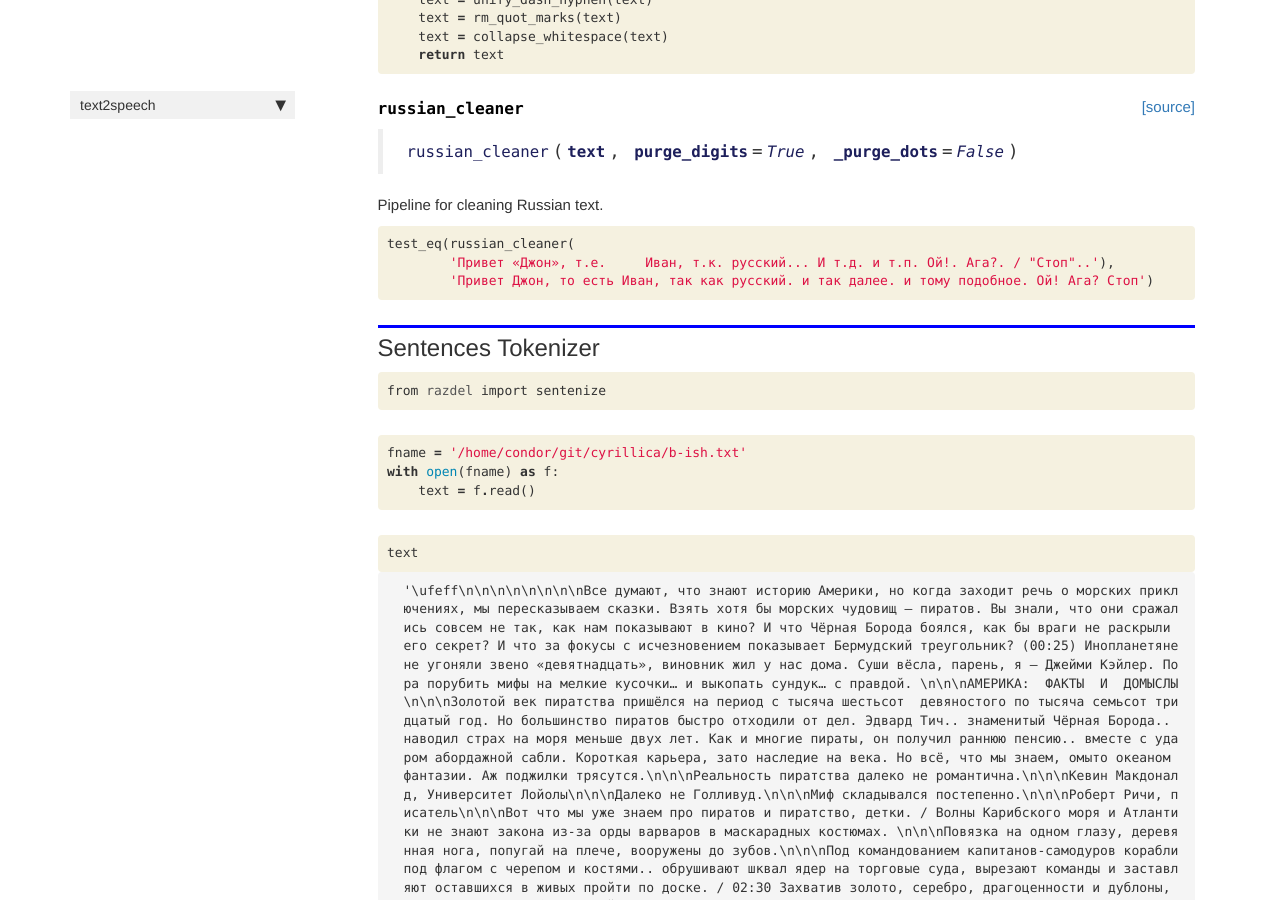
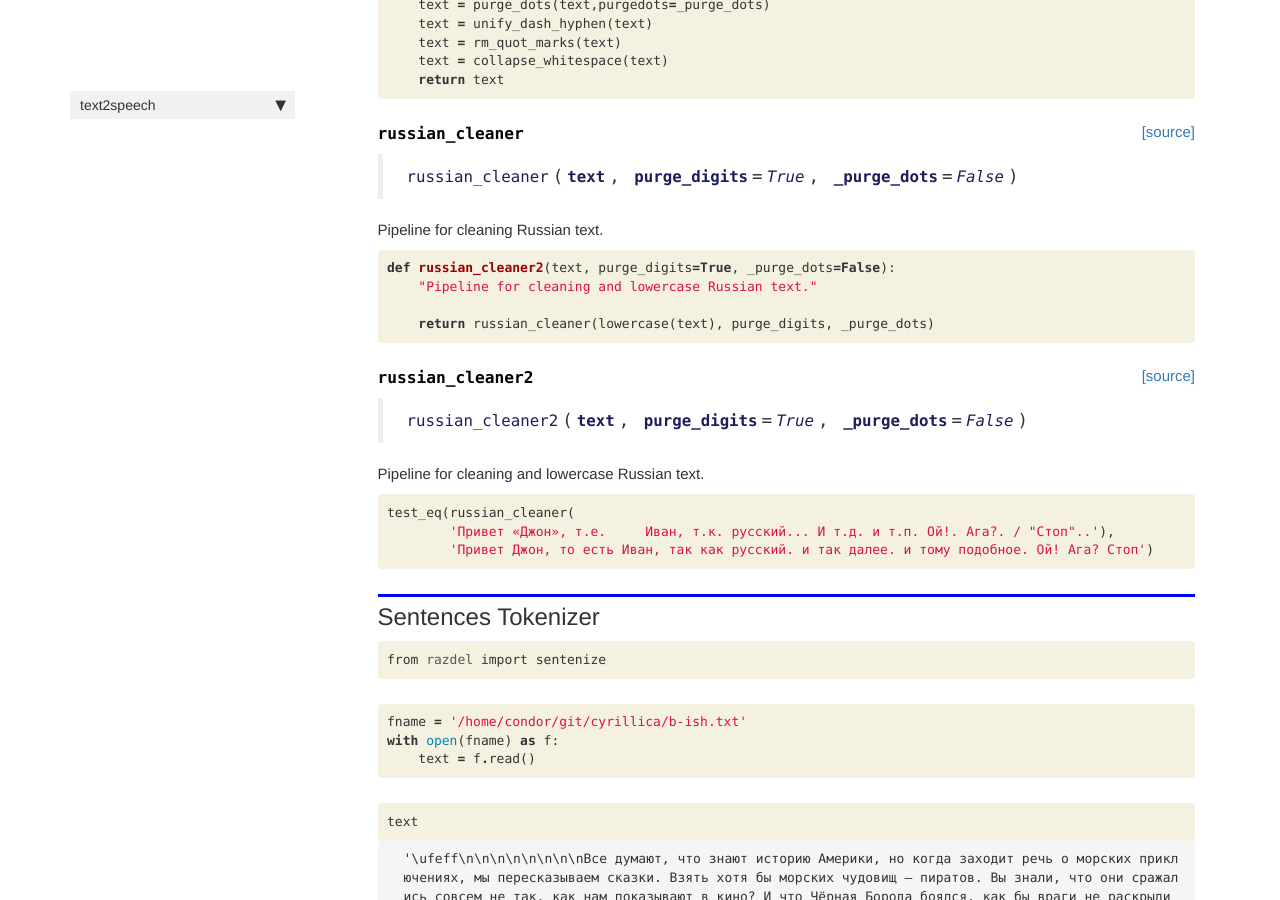
Before and after one commit to kdorichev/text2speech, a Jekyll site: the page built from docs/text_norm.html, in a window 1280 px wide and 900 px high, scrolled down 4014 px. Built offline with Jekyll 4.4.1, drawn with Linux system fonts in a browser that asks for light colours; nearby versions of some CDN libraries; comment, search, counter and statistics services are not loaded; some of the changed text lies outside the part shown.

Commit message:
russian_cleaner2 added
Signed-off-by: Konstantin Dorichev <korichev@gmail.com>

```diff
--- a/docs/text_norm.html
+++ b/docs/text_norm.html
@@ -737,6 +737,51 @@ description: "Functions used for TTS Dataset Preparation"
 
 <div class="inner_cell">
     <div class="input_area">
+<div class=" highlight hl-ipython3"><pre><span></span><span class="k">def</span> <span class="nf">russian_cleaner2</span><span class="p">(</span><span class="n">text</span><span class="p">,</span> <span class="n">purge_digits</span><span class="o">=</span><span class="kc">True</span><span class="p">,</span> <span class="n">_purge_dots</span><span class="o">=</span><span class="kc">False</span><span class="p">):</span>
+    <span class="s2">&quot;Pipeline for cleaning and lowercase Russian text.&quot;</span>
+
+    <span class="k">return</span> <span class="n">russian_cleaner</span><span class="p">(</span><span class="n">lowercase</span><span class="p">(</span><span class="n">text</span><span class="p">),</span> <span class="n">purge_digits</span><span class="p">,</span> <span class="n">_purge_dots</span><span class="p">)</span>
+</pre></div>
+
+    </div>
+</div>
+</div>
+
+</div>
+    {% endraw %}
+
+    {% raw %}
+
+<div class="cell border-box-sizing code_cell rendered">
+
+<div class="output_wrapper">
+<div class="output">
+
+<div class="output_area">
+
+
+<div class="output_markdown rendered_html output_subarea ">
+<h4 id="russian_cleaner2" class="doc_header"><code>russian_cleaner2</code><a href="https://github.com/kdorichev/text2speech/tree/master/text2speech/text_norm.py#L155" class="source_link" style="float:right">[source]</a></h4><blockquote><p><code>russian_cleaner2</code>(<strong><code>text</code></strong>, <strong><code>purge_digits</code></strong>=<em><code>True</code></em>, <strong><code>_purge_dots</code></strong>=<em><code>False</code></em>)</p>
+</blockquote>
+<p>Pipeline for cleaning and lowercase Russian text.</p>
+
+</div>
+
+</div>
+
+</div>
+</div>
+
+</div>
+    {% endraw %}
+
+    {% raw %}
+
+<div class="cell border-box-sizing code_cell rendered">
+<div class="input">
+
+<div class="inner_cell">
+    <div class="input_area">
 <div class=" highlight hl-ipython3"><pre><span></span><span class="n">test_eq</span><span class="p">(</span><span class="n">russian_cleaner</span><span class="p">(</span>
         <span class="s1">&#39;Привет «Джон», т.е.     Иван, т.к. русский... И т.д. и т.п. Ой!. Ага?. / &quot;Стоп&quot;..&#39;</span><span class="p">),</span>
         <span class="s1">&#39;Привет Джон, то есть Иван, так как русский. и так далее. и тому подобное. Ой! Ага? Стоп&#39;</span><span class="p">)</span>
@@ -1356,7 +1401,7 @@ description: "Functions used for TTS Dataset Preparation"
 <div class="inner_cell">
     <div class="input_area">
 <div class=" highlight hl-ipython3"><pre><span></span><span class="nb">print</span><span class="p">(</span><span class="sa">f</span><span class="s1">&#39;Char</span><span class="se">\t</span><span class="s1">Dec</span><span class="se">\t</span><span class="s1">Hex</span><span class="se">\t</span><span class="s1">Printable?&#39;</span><span class="p">)</span>
-<span class="k">for</span> <span class="n">i</span><span class="p">,</span><span class="n">c</span> <span class="ow">in</span> <span class="nb">enumerate</span><span class="p">(</span><span class="nb">sorted</span><span class="p">(</span> <span class="nb">set</span><span class="p">(</span><span class="n">text</span><span class="p">)</span><span class="o">.</span><span class="n">difference</span><span class="p">(</span><span class="nb">set</span><span class="p">(</span><span class="n">russian_cleaner</span><span class="p">(</span><span class="n">text</span><span class="p">))))):</span>
+<span class="k">for</span> <span class="n">i</span><span class="p">,</span><span class="n">c</span> <span class="ow">in</span> <span class="nb">enumerate</span><span class="p">(</span><span class="nb">sorted</span><span class="p">(</span> <span class="nb">set</span><span class="p">(</span><span class="n">text</span><span class="p">)</span><span class="o">.</span><span class="n">difference</span><span class="p">(</span><span class="nb">set</span><span class="p">(</span><span class="n">russian_cleaner2</span><span class="p">(</span><span class="n">text</span><span class="p">))))):</span>
     <span class="nb">print</span><span class="p">(</span><span class="sa">f</span><span class="s1">&#39;</span><span class="si">{</span><span class="n">c</span><span class="si">}</span><span class="se">\t</span><span class="si">{</span><span class="nb">ord</span><span class="p">(</span><span class="n">c</span><span class="p">)</span><span class="si">}</span><span class="se">\t</span><span class="si">{</span><span class="nb">hex</span><span class="p">(</span><span class="nb">ord</span><span class="p">(</span><span class="n">c</span><span class="p">))</span><span class="si">}</span><span class="se">\t</span><span class="si">{</span><span class="n">c</span><span class="o">.</span><span class="n">isprintable</span><span class="p">()</span><span class="si">}</span><span class="s1">&#39;</span><span class="p">)</span>
 </pre></div>
 
@@ -1371,6 +1416,14 @@ description: "Functions used for TTS Dataset Preparation"
 
 <div class="output_subarea output_stream output_stdout output_text">
 <pre>Char	Dec	Hex	Printable?
+(	40	0x28	True
+)	41	0x29	True
+А	1040	0x410	True
+В	1042	0x412	True
+И	1048	0x418	True
+П	1055	0x41f	True
+Р	1056	0x420	True
+С	1057	0x421	True
 </pre>
 </div>
 </div>
--- a/text2speech/_nbdev.py
+++ b/text2speech/_nbdev.py
@@ -13,6 +13,7 @@ index = {"collapse_whitespace": "01_text_norm.ipynb",
          "texts_equal": "01_text_norm.ipynb",
          "basic_cleaner": "01_text_norm.ipynb",
          "russian_cleaner": "01_text_norm.ipynb",
+         "russian_cleaner2": "01_text_norm.ipynb",
          "get_files": "02_data.ipynb",
          "get_audio_files": "02_data.ipynb",
          "get_txt_files": "02_data.ipynb",
```
Also changed, not shown: text2speech/text_norm.py (+7 -1 lines), 1 other file.
